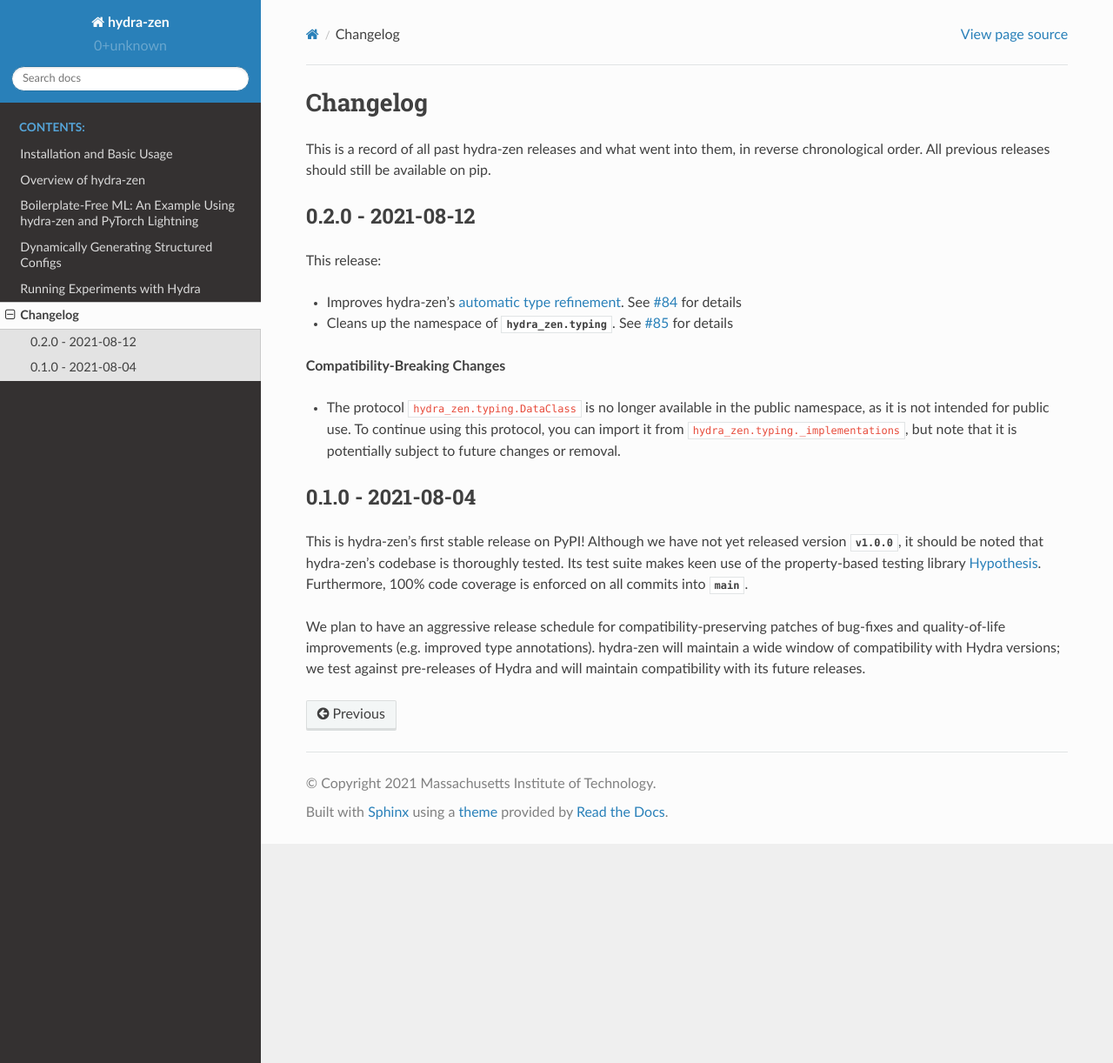
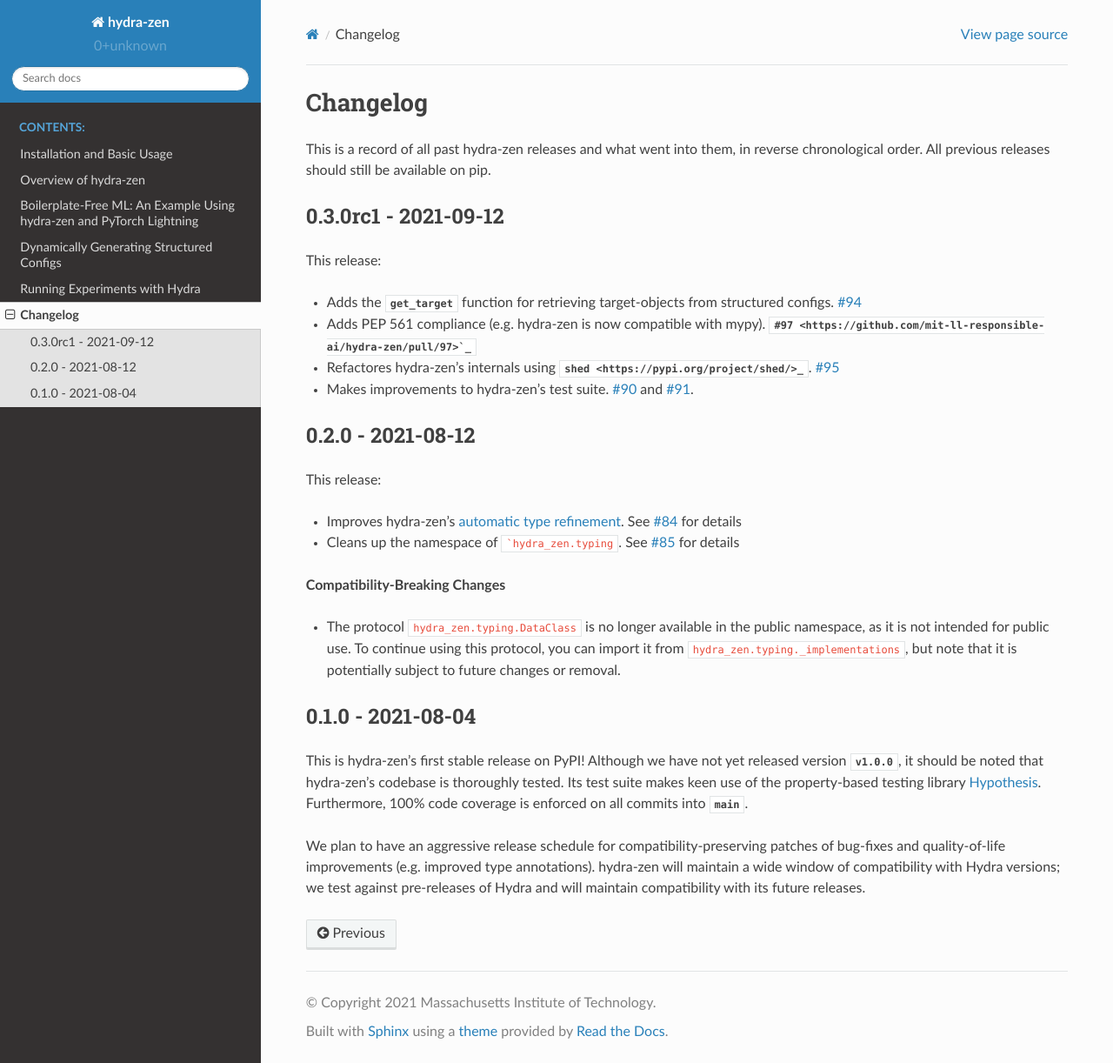
Before and after one commit to mit-ll-responsible-ai/hydra-zen, a Sphinx documentation site: the page built from docs/source/changes.rst, in a window 1280 px wide and 1222 px high. Shown: the whole window at 87% size. Built offline with Sphinx 7.4.7 and the Read the Docs theme 2.0.0, drawn with Linux system fonts in a browser that asks for light colours.

Commit message:
add docs for get-target; changelog for v0.3.0rc1

````diff
--- a/docs/source/changes.rst
+++ b/docs/source/changes.rst
@@ -4,6 +4,19 @@ Changelog
 
 This is a record of all past hydra-zen releases and what went into them, in reverse chronological order.
 All previous releases should still be available on pip.
+
+.. _v0.3.0:
+
+------------------
+0.3.0rc1 - 2021-09-12
+------------------
+
+This release:
+
+- Adds the `get_target` function for retrieving target-objects from structured configs. `#94 <https://github.com/mit-ll-responsible-ai/hydra-zen/pull/94>`_
+- Adds PEP 561 compliance (e.g. hydra-zen is now compatible with mypy). `#97 <https://github.com/mit-ll-responsible-ai/hydra-zen/pull/97>`_`
+- Refactores hydra-zen's internals using `shed <https://pypi.org/project/shed/>_`. `#95 <https://github.com/mit-ll-responsible-ai/hydra-zen/pull/95>`_
+- Makes improvements to hydra-zen's test suite. `#90 <https://github.com/mit-ll-responsible-ai/hydra-zen/pull/90>`_ and `#91 <https://github.com/mit-ll-responsible-ai/hydra-zen/pull/91>`_.
 
 .. _v0.2.0:
 
@@ -14,7 +27,7 @@ All previous releases should still be available on pip.
 This release:
 
 - Improves hydra-zen's `automatic type refinement <https://mit-ll-responsible-ai.github.io/hydra-zen/structured_configs.html#automatic-type-refinement>`_. See `#84 <https://github.com/mit-ll-responsible-ai/hydra-zen/pull/84>`_ for details
-- Cleans up the namespace of `hydra_zen.typing`. See `#85 <https://github.com/mit-ll-responsible-ai/hydra-zen/pull/85>`_ for details
+- Cleans up the namespace of ```hydra_zen.typing``. See `#85 <https://github.com/mit-ll-responsible-ai/hydra-zen/pull/85>`_ for details
 
 **Compatibility-Breaking Changes**
 
--- /dev/null
+++ b/docs/source/generated/hydra_zen.get_target.rst
@@ -0,0 +1,6 @@
+get_target
+==========
+
+.. currentmodule:: hydra_zen
+
+.. autofunction:: get_target
--- a/docs/source/structured_configs.rst
+++ b/docs/source/structured_configs.rst
@@ -18,6 +18,7 @@ This helps to keep the process of configuring complex applications simple, intui
    builds
    just
    hydrated_dataclass
+   get_target
 
 
 ****************************
````
